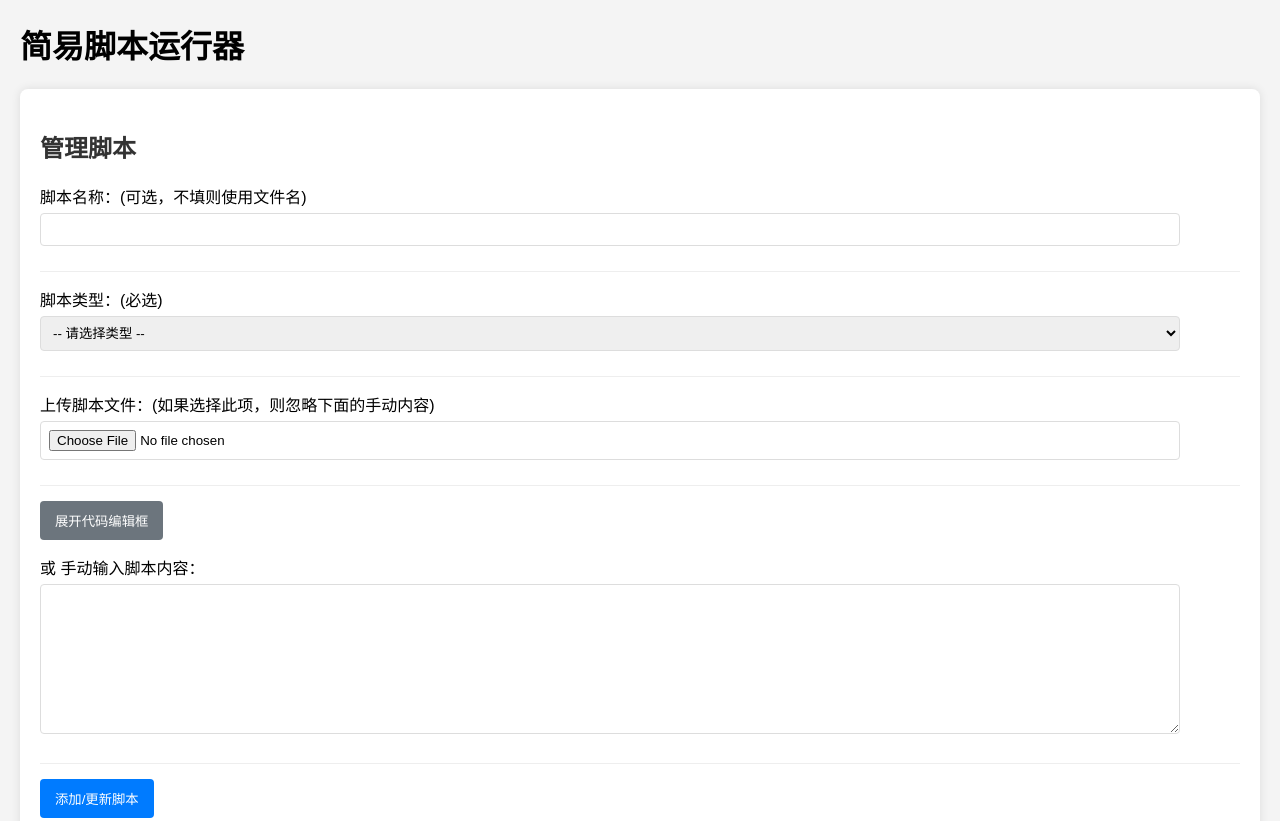
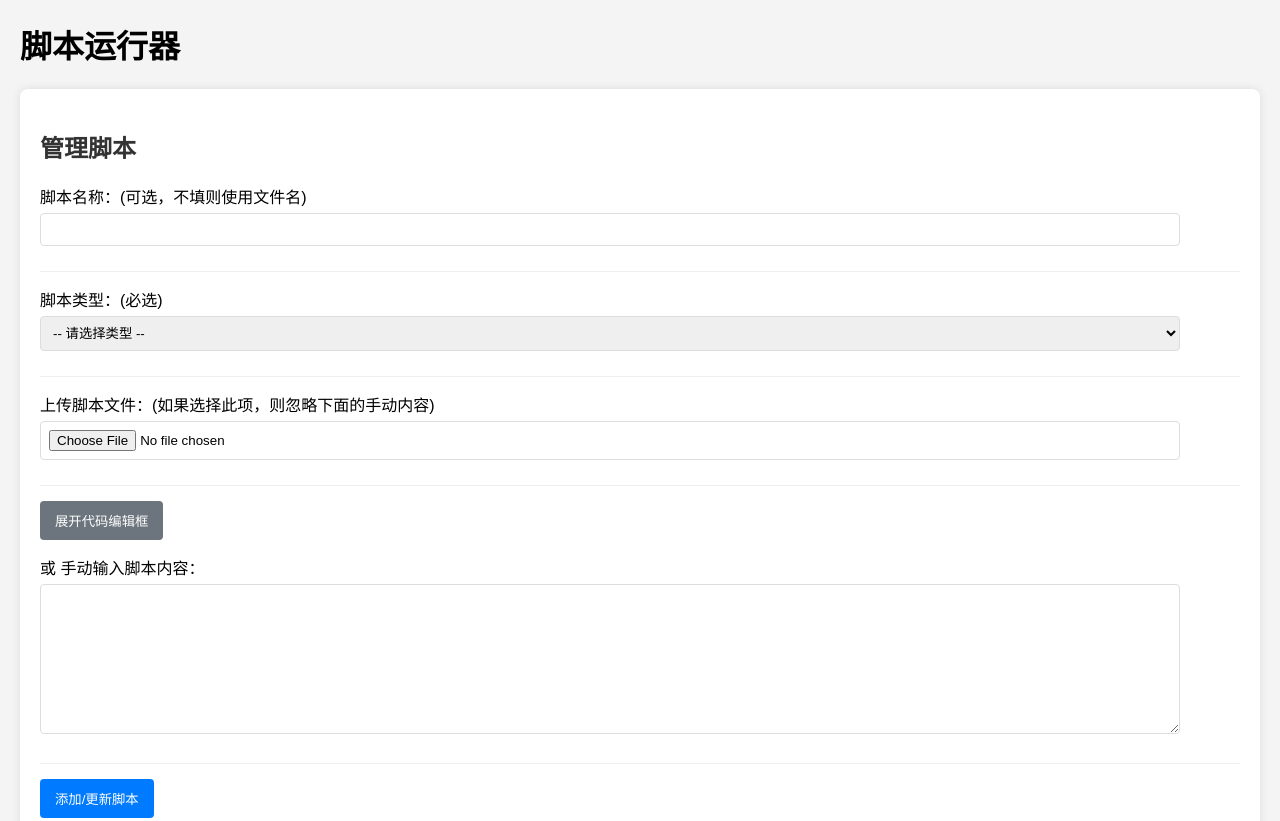
Before and after one commit to Limkon/Hlon, a website: page public/index.html in a window 1280 px wide. Shown: the top 821 px of the page. Drawn offline with Linux system fonts and the light colour scheme; no server answers.

Commit message:
Update index.html

```diff
--- a/public/index.html
+++ b/public/index.html
@@ -41,7 +41,7 @@
     </style>
 </head>
 <body>
-    <h1>简易脚本运行器</h1>
+    <h1>脚本运行器</h1>
 
     <div class="container">
         <h2>管理脚本</h2>
```
